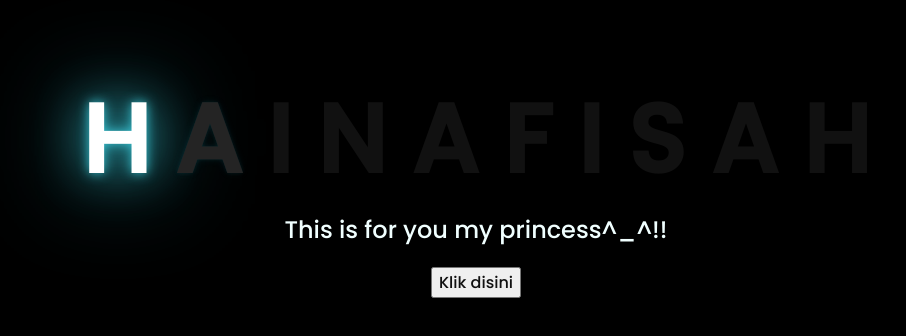
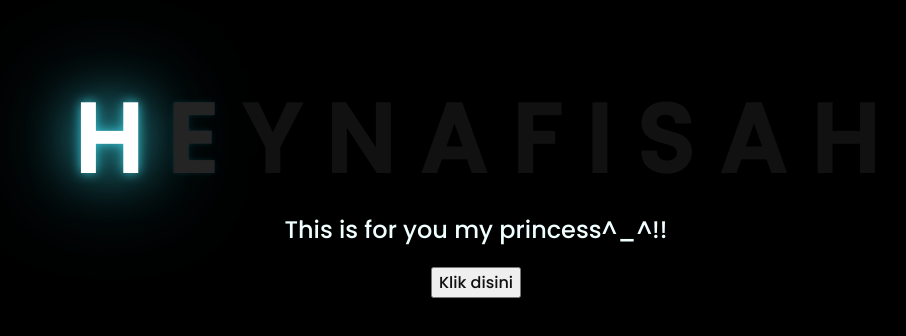
Before and after one commit to khairulhil/flower, a plain HTML site: page index.html in a window 1280 px wide. Shown: the part 226-562 px from the top of the page, without its empty margins (172-1078 px from the left). Drawn offline with Linux system fonts and the light colour scheme.

Commit message:
Update index.html

```diff
--- a/index.html
+++ b/index.html
@@ -12,8 +12,8 @@
     <div class="greetings">
         <!-- silahkan menambah kata sesuai keinginan dengan <span>text...</span -->
         <span>H</span>
-        <span>A</span>
-        <span>I</span>
+        <span>E</span>
+        <span>Y</span>
         <span>N</span>
         <span>A</span>
         <span>F</span>
```
